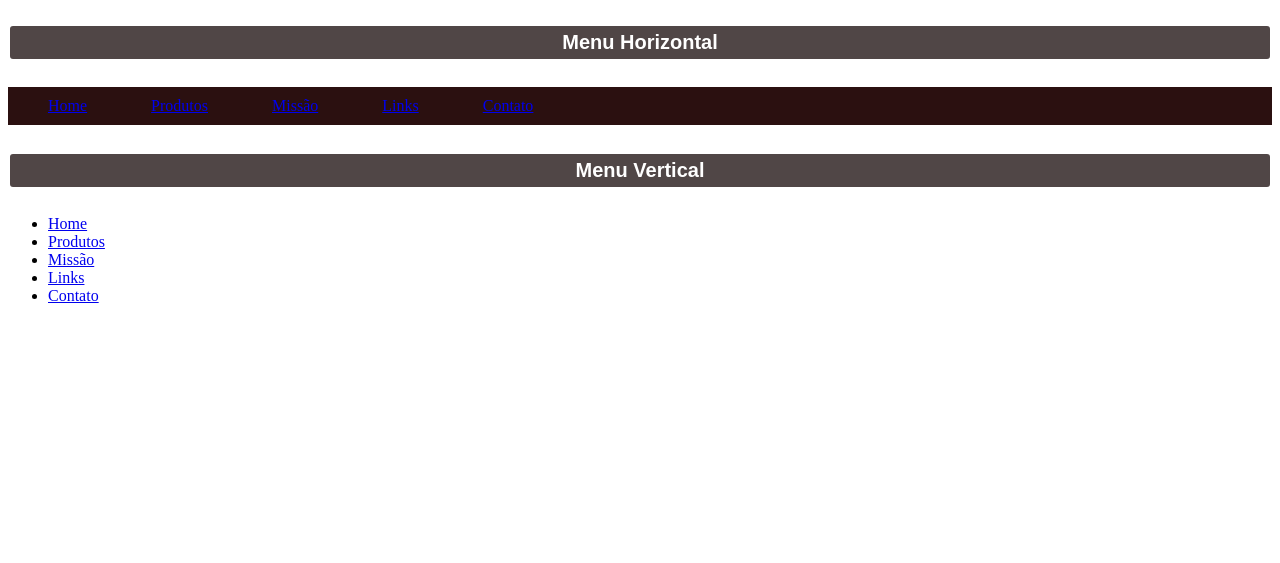
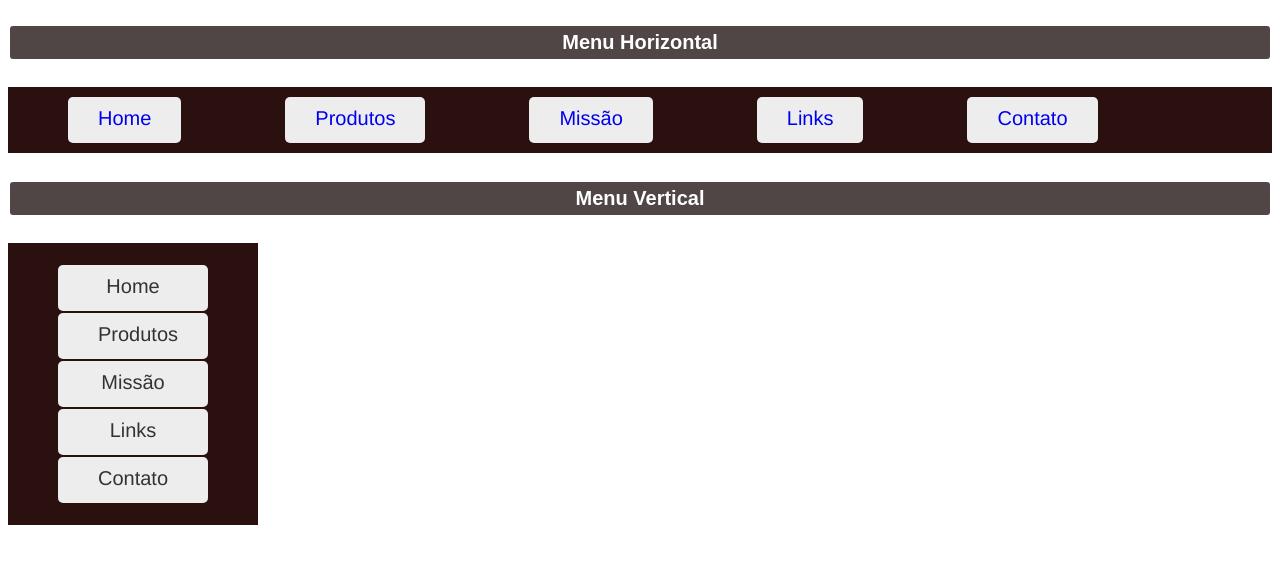
Before and after one commit to victoraoliveira16-del/estudos_html, a plain HTML site: page menus/menu.html in a window 1280 px wide. Shown: the part 101-664 px from the top of the page. Drawn offline with Linux system fonts and the light colour scheme.

Commit message:
terminando o menu na vertical.

```diff
--- a/menus/estilo.css
+++ b/menus/estilo.css
@@ -38,4 +38,55 @@ h4 {
 
 #menu ul li a {
     padding: 10px 30px;
+    text-decoration: none;
+    background-color: #ededed;
+    border-radius: 5px;
+    display: inline-block;
+    /* FAZ O LINK SE COMPORTA COMO CAIXINHA, MAS FICA NA MESMA LINHA */
+    border-bottom: 3px solid #ededed;
+    font-family: 'Franklin Gothic Medium', 'Arial Narrow', Arial, sans-serif;
+    font-size: 20px;
+    margin: 0 50px;
 }
+
+#menu ul li a:hover {
+    background-color: #b5d45d;
+    color: #2d19e2;
+    border-bottom: 3px solid #EA0000;
+}
+
+/* MENU VERTICAL */
+/* REMOVE AS BOLINHAS / MARCADORES PADRÃO DA LISTA */
+#menuv ul {
+    list-style-type: none;
+    /* ZERA A MARGEM ESQUERDA */
+    margin-left: 0;
+    /* ESPAÇO INTERNO DO UL: 20PX EM CIMA/ BAIXO 50PX NAS LATERAIS */
+    padding: 20px 50px;
+    /* LARGURA FIXA DA ÁREA DO MENU */
+    width: 150px;
+    background-color: #2b1010;
+}
+
+#menuv ul li a {
+    /* FAZ CADA LINK VIRAR UM BLOCO */
+    display: block;
+    text-decoration: none;
+    padding: 10px 40px;
+    background-color: #ededed;
+    color: #333;
+    text-align: center;
+    border-bottom: 3px solid #ededed;
+    font-family: 'Franklin Gothic Medium', 'Arial Narrow', Arial, sans-serif;
+    font-size: 20px;
+    border-radius: 5px;
+    margin: 2px 0px;
+
+}
+
+#menuv ul li a:hover {
+    background-color: #b5d45d;
+    border-bottom: 3px solid #EA0000;
+    color: #2d19e2;
+
+}
```
